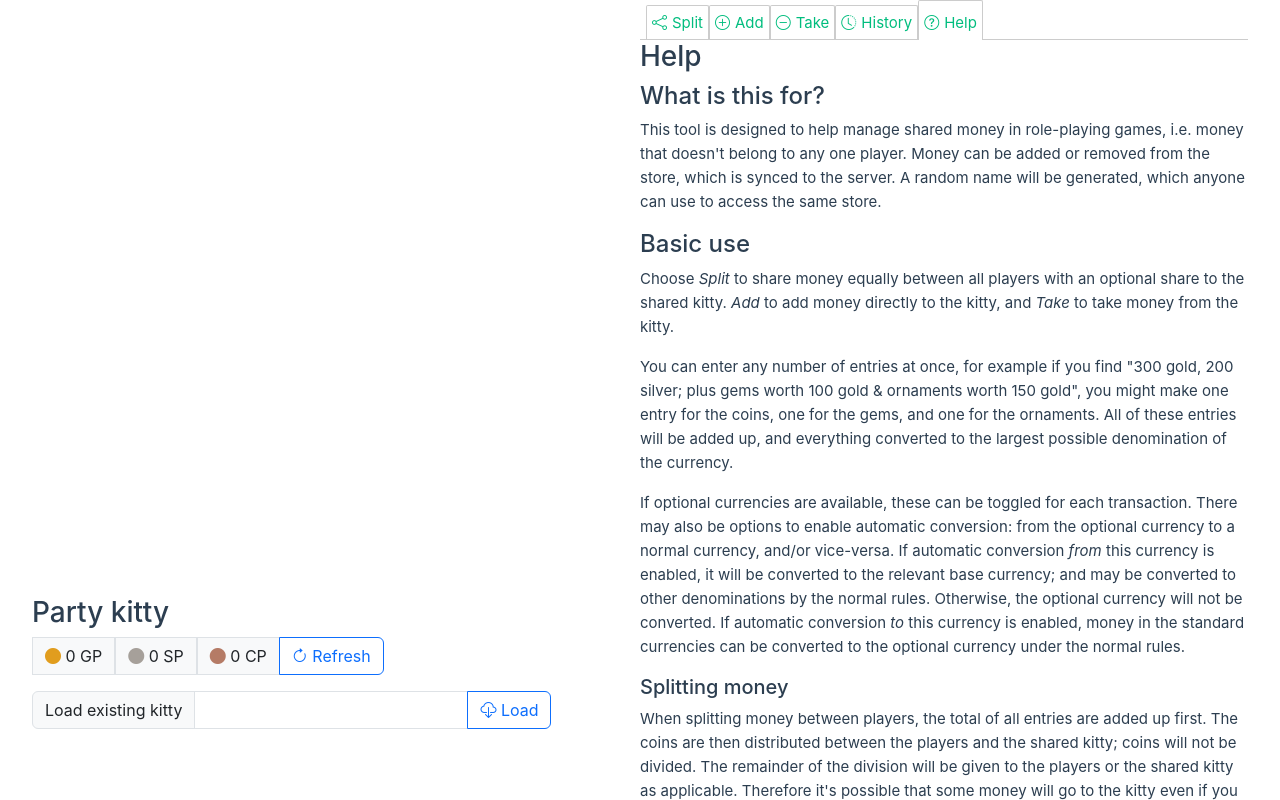
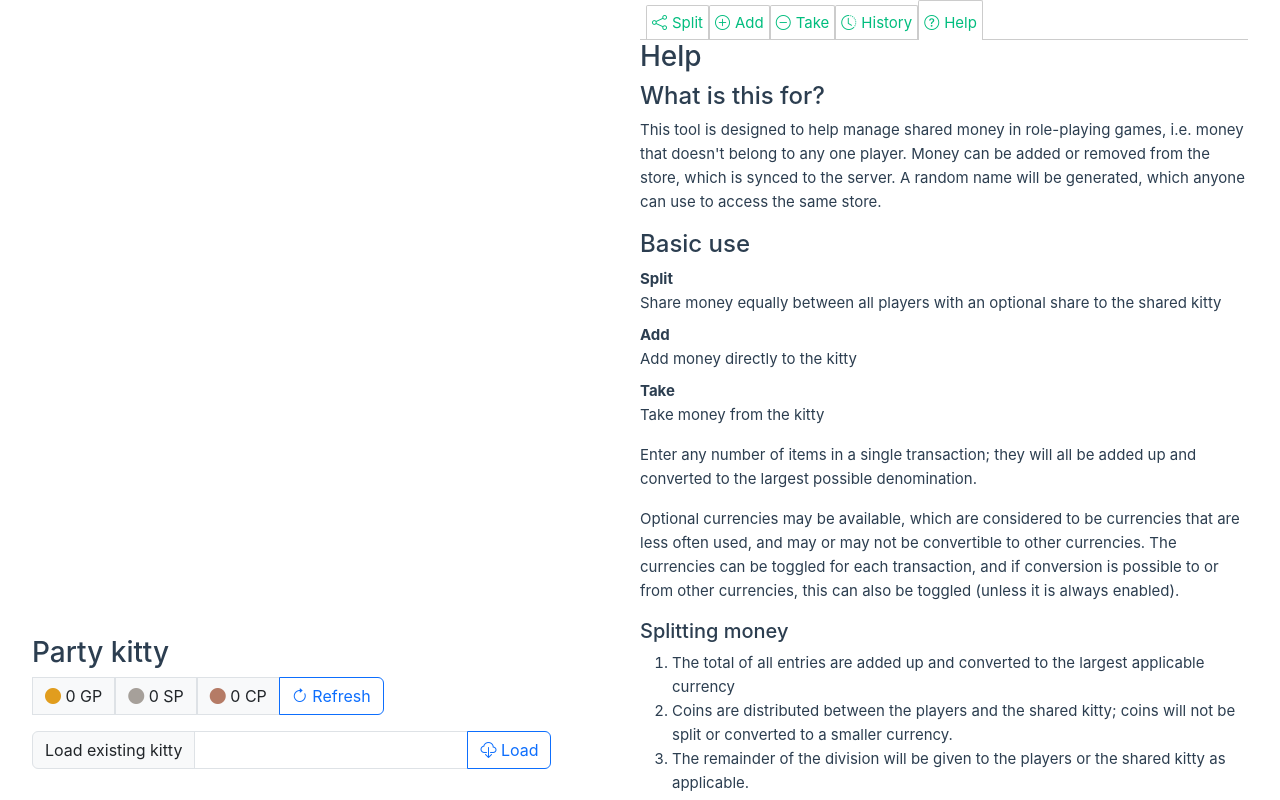
Before and after one commit to Trantion897/party-kitty, a Vue app: page / in a window 1280 px wide. Both pictures are taken after a click on the link "Help". Shown: the top 800 px of the page. Built offline with nearby package versions, Linux system fonts and the light colour scheme.

Commit message:
Reword help page to be clearer

```diff
--- a/src/components/pages/Help.vue
+++ b/src/components/pages/Help.vue
@@ -26,31 +26,32 @@ const updateAmount = function(value) {
             Money can be added or removed from the store, which is synced to the server. A random name will be generated, which anyone can use to access the same store.
         </p>
         <h4>Basic use</h4>
+        <dl>
+            <dt>Split</dt>
+            <dd>Share money equally between all players with an optional share to the shared kitty</dd>
+            <dt>Add</dt>
+            <dd>Add money directly to the kitty</dd>
+            <dt>Take</dt>
+            <dd>Take money from the kitty</dd>
+        </dl>
+        <p>Enter any number of items in a single transaction; they will all be added up and converted to the largest possible denomination.</p>
         <p>
-            Choose <i>Split</i> to share money equally between all players with an optional share to the shared kitty.
-            <i>Add</i> to add money directly to the kitty, and <i>Take</i> to take money from the kitty.
-        </p>
-        <p>
-            You can enter any number of entries at once, for example if you find "300 gold, 200 silver; plus gems worth 100 gold & ornaments worth 150 gold",
-            you might make one entry for the coins, one for the gems, and one for the ornaments.
-            All of these entries will be added up, and everything converted to the largest possible denomination of the currency.
-        </p>
-        <p>
-            If optional currencies are available, these can be toggled for each transaction.
-            There may also be options to enable automatic conversion: from the optional currency to a normal currency, and/or vice-versa.
-            If automatic conversion <i>from</i> this currency is enabled, it will be converted to the relevant base currency; and may be converted to other denominations by the normal rules.
-            Otherwise, the optional currency will not be converted.
-            If automatic conversion <i>to</i> this currency is enabled, money in the standard currencies can be converted to the optional currency under the normal rules.
+            Optional currencies may be available, which are considered to be currencies that are less often used, and may or may not be convertible to other currencies.
+            The currencies can be toggled for each transaction, and if conversion is possible to or from other currencies, this can also be toggled (unless it is always enabled).
         </p>
         <h5>Splitting money</h5>
-        <p>
-            When splitting money between players, the total of all entries are added up first. The coins are then distributed between the players and the shared kitty; coins will not be divided.
-            The remainder of the division will be given to the players or the shared kitty as applicable.
-            Therefore it's possible that some money will go to the kitty even if you set the kitty proportion to zero.
-        </p>
+        <ol>
+            <li>The total of all entries are added up and converted to the largest applicable currency</li>
+            <li>Coins are distributed between the players and the shared kitty; coins will not be split or converted to a smaller currency.</li>
+            <li>The remainder of the division will be given to the players or the shared kitty as applicable.</li>
+        </ol>
+        <ul>
+            <li>It's possible that some money will go to the kitty even if you set the kitty proportion to zero.</li>
+            <li>If the split is equal, the amount going to the players and the kitty may not be equal if it can't be divided equally.</li>
+        </ul>
         <h4>Saving & syncing</h4>
         <p>
-            When you add a transaction to the kitty, it will be saved to the server.
+            Transactions are saved to the server as soon as they are added to the kitty.
             If you're creating a new kitty, a name will be generated and will appear in the kitty name field.
             You can then share this name with anyone else who need to access the same kitty.
             <strong>Only the total amount in the shared kitty is stored; not individual transactions or the amount each player has.</strong>
```
